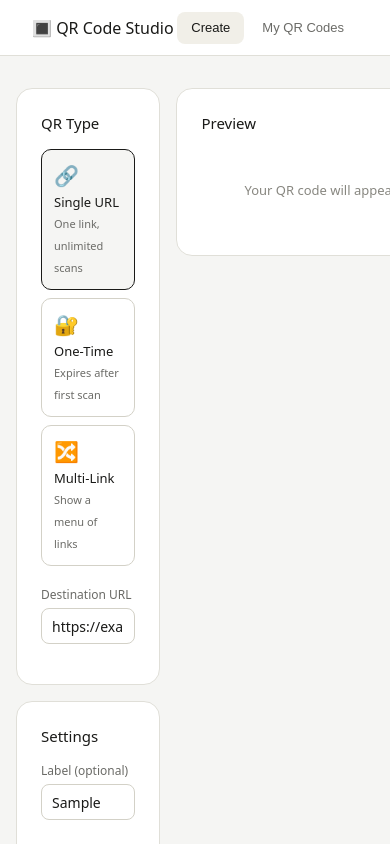
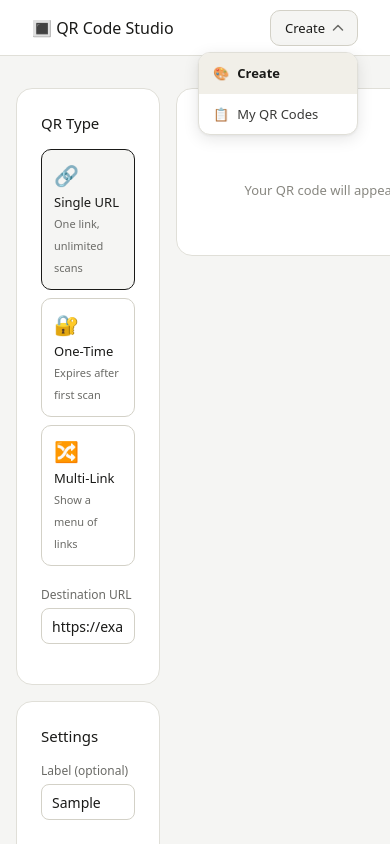
Before and after one commit to skehsam/QR-code-studio, a website: page public/index.html in a window 390 px wide. Both pictures are taken after typing "https://example.com", "Sample" into the empty fields and a click on the button "Create". Shown: the top 844 px of the page. Drawn offline with Linux system fonts and the light colour scheme.

Commit message:
Updated mobile view

```diff
--- a/public/index.html
+++ b/public/index.html
@@ -9,12 +9,60 @@
   <body>
     <header>
       <h1>🔳 QR Code Studio</h1>
-      <nav>
+
+      <!-- Desktop nav (hidden on mobile) -->
+      <nav class="nav-desktop">
         <button class="active" onclick="showPage('create', this)">
           Create
         </button>
         <button onclick="showPage('manage', this)">My QR Codes</button>
       </nav>
+
+      <!-- Mobile dropdown nav -->
+      <div class="nav-mobile">
+        <button
+          class="nav-dropdown-trigger"
+          id="nav-trigger"
+          onclick="toggleNavDropdown()"
+          aria-haspopup="true"
+          aria-expanded="false"
+        >
+          <span id="nav-label">Create</span>
+          <svg
+            class="nav-chevron"
+            id="nav-chevron"
+            width="14"
+            height="14"
+            viewBox="0 0 14 14"
+            fill="none"
+            xmlns="http://www.w3.org/2000/svg"
+          >
+            <path
+              d="M2.5 5L7 9.5L11.5 5"
+              stroke="currentColor"
+              stroke-width="1.5"
+              stroke-linecap="round"
+              stroke-linejoin="round"
+            />
+          </svg>
+        </button>
+        <div class="nav-dropdown" id="nav-dropdown" role="menu">
+          <button
+            class="nav-dropdown-item active"
+            data-page="create"
+            onclick="selectNavItem('create', 'Create', this)"
+          >
+            <span>🎨</span> Create
+          </button>
+          <button
+            class="nav-dropdown-item"
+            data-page="manage"
+            onclick="selectNavItem('manage', 'My QR Codes', this)"
+          >
+            <span>📋</span> My QR Codes
+          </button>
+        </div>
+      </div>
     </header>
 
     <main>
--- a/public/main.js
+++ b/public/main.js
@@ -2,6 +2,45 @@ const BASE = '';
 let currentType = 'single';
 let currentId = null;
 let currentRedirectUrl = null;
+
+// ── Mobile nav dropdown ──────────────────────────────────────────────────────
+function toggleNavDropdown() {
+  const dropdown = document.getElementById('nav-dropdown');
+  const chevron = document.getElementById('nav-chevron');
+  const trigger = document.getElementById('nav-trigger');
+  const isOpen = dropdown.classList.contains('open');
+  dropdown.classList.toggle('open', !isOpen);
+  chevron.classList.toggle('open', !isOpen);
+  trigger.setAttribute('aria-expanded', String(!isOpen));
+}
+
+function selectNavItem(page, labelText, el) {
+  // Update dropdown label
+  document.getElementById('nav-label').textContent = labelText;
+  // Update active state in dropdown
+  document
+    .querySelectorAll('.nav-dropdown-item')
+    .forEach((b) => b.classList.remove('active'));
+  el.classList.add('active');
+  // Close dropdown
+  document.getElementById('nav-dropdown').classList.remove('open');
+  document.getElementById('nav-chevron').classList.remove('open');
+  document.getElementById('nav-trigger').setAttribute('aria-expanded', 'false');
+  // Navigate
+  showPage(page, el);
+}
+
+// Close dropdown when clicking outside
+document.addEventListener('click', (e) => {
+  const nav = document.querySelector('.nav-mobile');
+  if (nav && !nav.contains(e.target)) {
+    document.getElementById('nav-dropdown')?.classList.remove('open');
+    document.getElementById('nav-chevron')?.classList.remove('open');
+    document
+      .getElementById('nav-trigger')
+      ?.setAttribute('aria-expanded', 'false');
+  }
+});
 
 // ── Navigation ──────────────────────────────────────────────────────────────
 function showPage(name, btn) {
--- a/public/style.css
+++ b/public/style.css
@@ -31,12 +31,13 @@ header h1 {
   font-weight: 500;
 }
 
-nav {
+/* ── Desktop nav ── */
+.nav-desktop {
   display: flex;
   gap: 4px;
 }
 
-nav button {
+.nav-desktop button {
   height: 32px;
   padding: 0 14px;
   border-radius: 8px;
@@ -48,15 +49,114 @@ nav button {
   transition:
     background 0.15s,
     color 0.15s;
+  font-family: inherit;
 }
 
-nav button.active {
+.nav-desktop button.active {
   background: #f1efe8;
   color: #1a1a18;
   font-weight: 500;
 }
-nav button:hover:not(.active) {
+
+.nav-desktop button:hover:not(.active) {
   background: #f5f5f3;
+}
+
+/* ── Mobile dropdown nav ── */
+.nav-mobile {
+  display: none;
+  position: relative;
+}
+
+.nav-dropdown-trigger {
+  height: 36px;
+  padding: 0 12px 0 14px;
+  border-radius: 10px;
+  border: 1px solid #d3d1c7;
+  background: #f5f5f3;
+  font-size: 13px;
+  font-weight: 500;
+  cursor: pointer;
+  color: #1a1a18;
+  display: flex;
+  align-items: center;
+  gap: 6px;
+  font-family: inherit;
+  transition:
+    background 0.15s,
+    border-color 0.15s;
+}
+
+.nav-dropdown-trigger:hover {
+  background: #ededea;
+  border-color: #bbb9af;
+}
+
+.nav-chevron {
+  transition: transform 0.2s ease;
+  color: #6b6b67;
+  flex-shrink: 0;
+}
+
+.nav-chevron.open {
+  transform: rotate(180deg);
+}
+
+.nav-dropdown {
+  position: absolute;
+  top: calc(100% + 6px);
+  right: 0;
+  min-width: 160px;
+  background: #fff;
+  border: 1px solid #e0dfd8;
+  border-radius: 12px;
+  box-shadow:
+    0 4px 16px rgba(0, 0, 0, 0.1),
+    0 1px 3px rgba(0, 0, 0, 0.06);
+  overflow: hidden;
+  z-index: 200;
+  opacity: 0;
+  transform: translateY(-6px) scale(0.97);
+  pointer-events: none;
+  transition:
+    opacity 0.18s ease,
+    transform 0.18s ease;
+}
+
+.nav-dropdown.open {
+  opacity: 1;
+  transform: translateY(0) scale(1);
+  pointer-events: auto;
+}
+
+.nav-dropdown-item {
+  display: flex;
+  align-items: center;
+  gap: 8px;
+  width: 100%;
+  padding: 11px 14px;
+  border: none;
+  background: transparent;
+  font-size: 13px;
+  color: #3a3a38;
+  cursor: pointer;
+  text-align: left;
+  font-family: inherit;
+  transition: background 0.12s;
+}
+
+.nav-dropdown-item:not(:last-child) {
+  border-bottom: 1px solid #f1efe8;
+}
+
+.nav-dropdown-item:hover {
+  background: #f5f5f3;
+}
+
+.nav-dropdown-item.active {
+  font-weight: 600;
+  color: #1a1a18;
+  background: #f1efe8;
 }
 
 main {
@@ -380,8 +480,13 @@ tr:last-child td {
   transform: translateX(-50%) translateY(0);
 }
 
-/* ── Responsive ── */
 @media (max-width: 600px) {
+  .nav-desktop {
+    display: none;
+  }
+  .nav-mobile {
+    display: block;
+  }
   .grid-2,
   .grid-3,
   .type-grid {
```
